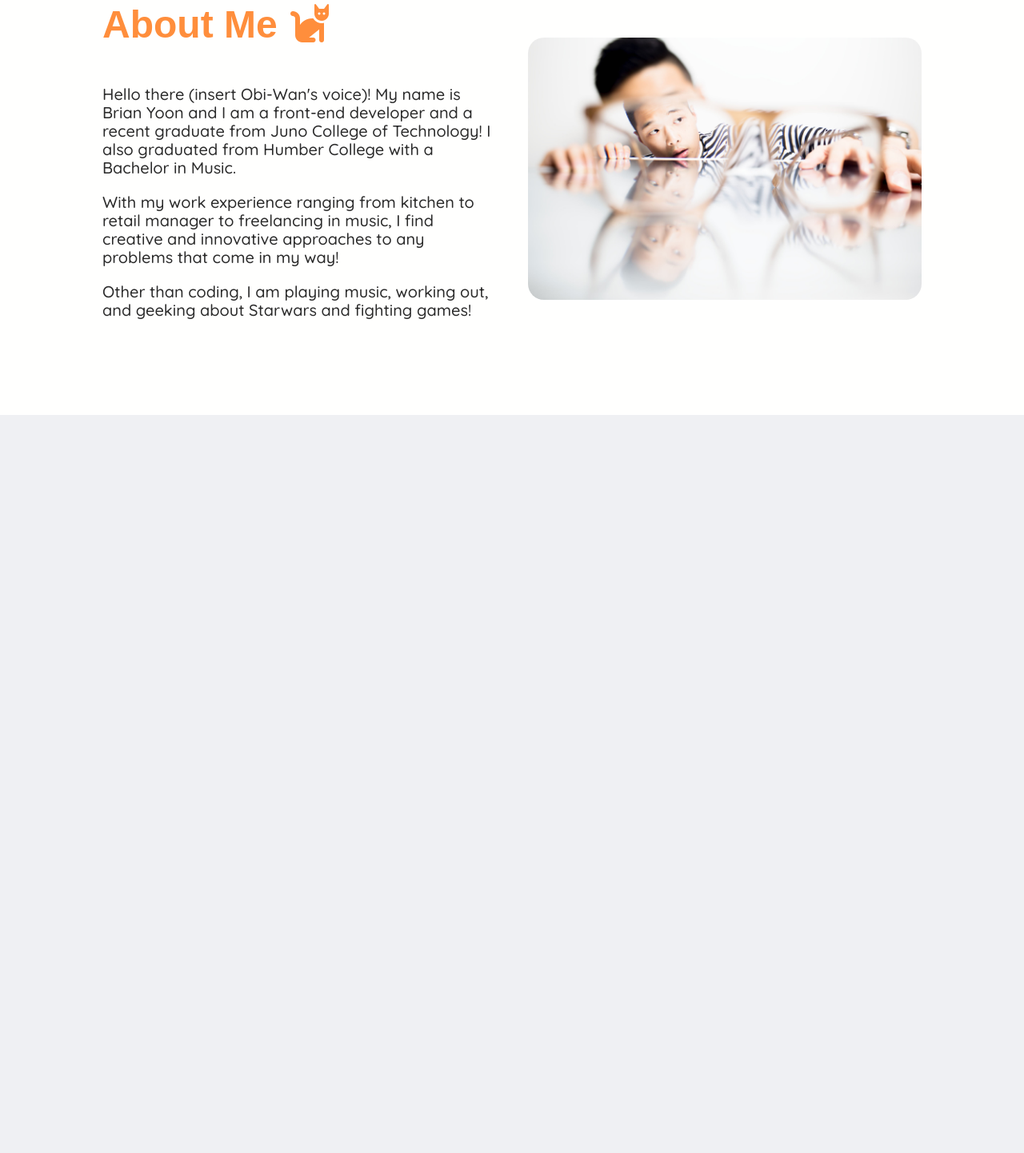
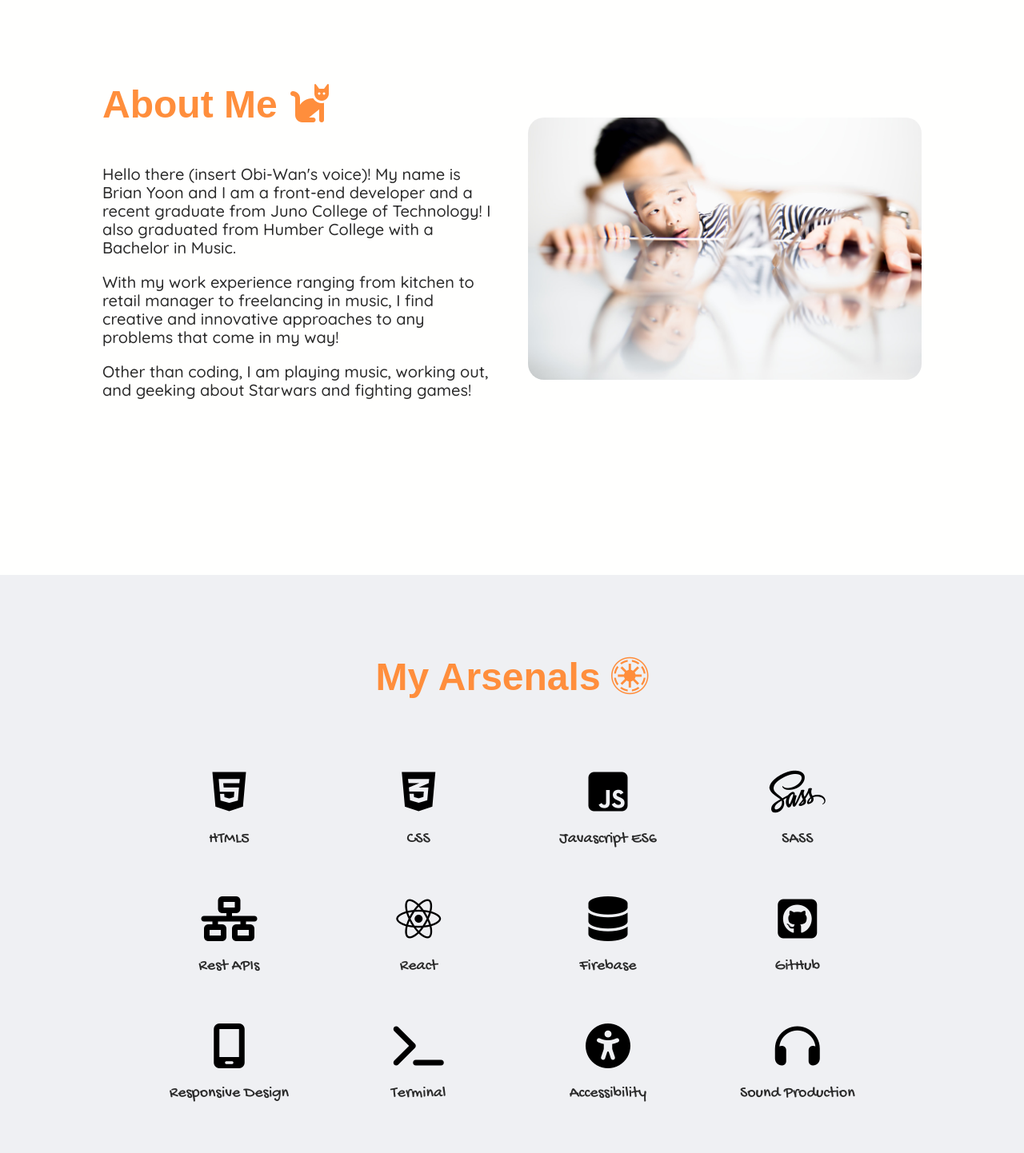
Before and after one commit to BrianYoon91/brian-yoonique-portfolio, a plain HTML site: page index.html in a window 1280 px wide. Shown: the part 897-2339 px from the top of the page at 80% size. Before the commit the page ends 1416 px from the top, so only its background shows below. Drawn offline with Linux system fonts and the light colour scheme; a web font is replaced by a local one.

Commit message:
added skills section with hover effect

```diff
--- a/index.html
+++ b/index.html
@@ -51,6 +51,68 @@
             </div>
         </section>
 
+        <div class="wrapper">
+            <secton class="mySkills">
+                <h3>My Arsenals <i class="fa-brands fa-galactic-republic"></i></h3>
+
+                <ul class="skillsIcon">
+                    <li>
+                        <i class="fa-brands fa-html5"></i>
+                        <p>HTML5</p>
+                    </li>
+                    <li>
+                        <i class="fa-brands fa-css3-alt"></i>
+                        <p>CSS</p>
+                    </li>
+                    <li>
+                        <i class="fa-brands fa-js-square"></i>
+                        <p>Javascript ES6</p>
+                    </li>
+                    <li>
+                        <i class="fa-brands fa-sass"></i>
+                        <p>SASS</p>
+                    </li>
+                    <li>
+                        <i class="fa-solid fa-network-wired"></i>
+                        <p>Rest APIs</p>
+                    </li>
+                    <li>
+                        <i class="fa-brands fa-react"></i>
+                        <p>React</p>
+                    </li>
+                    <li>
+                        <i class="fa-solid fa-database"></i>
+                        <p>Firebase</p>
+                    </li>
+                    <li>
+                        <i class="fa-brands fa-github-square"></i>
+                        <p>GitHub</p>
+                    </li>
+                    <li>
+                        <i class="fa-solid fa-mobile-screen"></i>
+                        <p>Responsive Design</p>
+                    </li>
+                    <li>
+                        <i class="fa-solid fa-terminal"></i>
+                        <p>Terminal</p>
+                    </li>
+                    <li>
+                        <i class="fa-solid fa-universal-access"></i>
+                        <p>Accessibility</p>
+                    </li>
+                    <li>
+                        <i class="fa-solid fa-headphones"></i>
+                        <p>Sound Production</p>
+                    </li>
+                </ul>
+
+            </secton>
+        </div>
+
+
+
+
+
     </main>
 
     <script src="https://kit.fontawesome.com/741551e637.js" crossorigin="anonymous"></script>
--- a/styles/sass/partials/_aboutMe.scss
+++ b/styles/sass/partials/_aboutMe.scss
@@ -2,7 +2,7 @@ $secondBackground: #fffffe;
 
 .aboutMe {
     background-color: $secondBackground;
-    padding: 100px 0;
+    padding: 200px 0;
 
     .wrapper {
         display: flex;
--- a/styles/sass/partials/_base.scss
+++ b/styles/sass/partials/_base.scss
@@ -8,3 +8,7 @@ header {
     max-width: 1200px;
     width: 80%;
 }
+
+ul {
+    list-style: none;
+}
--- /dev/null
+++ b/styles/sass/partials/_mySkills.scss
@@ -0,0 +1,34 @@
+$headingColor:  #ff8e3c;
+
+.mySkills {
+    display: flex;
+    flex-direction: column;
+    margin: 100px 0;
+
+    h3 {
+        text-align: center;
+    }
+
+
+    .skillsIcon {
+        display: flex;
+        flex-wrap: wrap;
+
+        i {
+            font-size: 3.5rem;
+        }
+
+        i:hover {
+            color: $headingColor;
+        }
+
+        li {
+            display: flex;
+            flex-direction: column;
+            align-items: center;
+            margin: 20px;
+            flex-basis: 20%;
+        }
+
+    }
+}
--- a/styles/sass/partials/_typegraphy.scss
+++ b/styles/sass/partials/_typegraphy.scss
@@ -2,11 +2,13 @@
 @import url('https://fonts.googleapis.com/css2?family=Waiting+for+the+Sunrise&display=swap');
 @import url('https://fonts.googleapis.com/css2?family=Rubik+Puddles&display=swap');
 @import url('https://fonts.googleapis.com/css2?family=Quicksand:wght@400;500&display=swap');
+@import url('https://fonts.googleapis.com/css2?family=Gochi+Hand&display=swap');
 
 
 $headerFont: 'Rubik Puddles', sans-serif;
 $subFont: 'Waiting for the Sunrise', sans-serif;
 $paragraph: 'Quicksand', sans-serif;
+$icons: 'Gochi Hand', sans-serif;
 $background:  #eff0f3;
 $headingColor:  #ff8e3c;
 $paragraphColor: #2a2a2a;
@@ -33,6 +35,10 @@ h3 {
 	margin-top: 0;
 }
 
+li p {
+	font-family: $icons;
+}
+
 p {
 	font-family: $paragraph;
 	color: $paragraphColor;
--- a/styles/sass/styles.scss
+++ b/styles/sass/styles.scss
@@ -3,3 +3,4 @@
 @import './partials/typegraphy';
 @import './partials/header';
 @import './partials/aboutMe';
+@import './partials/mySkills';
```
Also changed, not shown: styles/styles.css.
